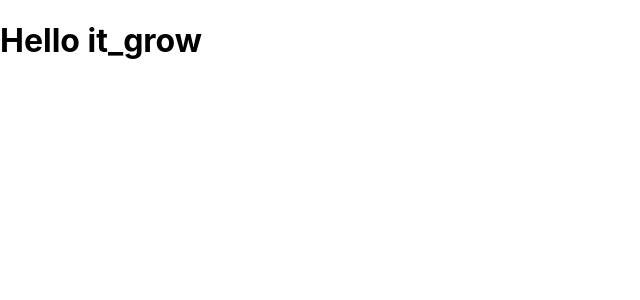
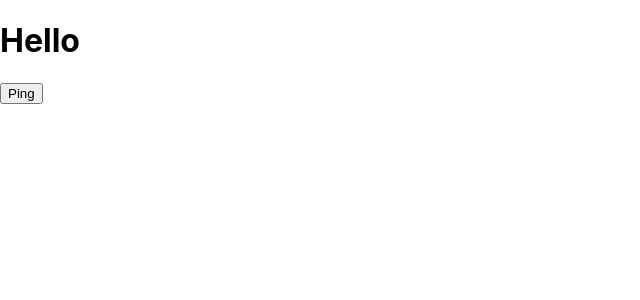
Before and after one commit to idamilankovic/idamilankovic.github.io-gender, a React (Create React App) app in the folder name-generator/: page / in a window 1280 px wide. Shown: the top 300 px of the page, without its empty margins (0-640 px from the left). Built offline with nearby package versions, Linux system fonts and the light colour scheme.

Commit message:
third
Signed-off-by: idamilankovic <ida@itgrow.hr>

```diff
--- a/name-generator/package.json
+++ b/name-generator/package.json
@@ -2,7 +2,7 @@
   "homepage": "https://idamilankovic.github.io/idamilankovic.github.io-gender/",
   "name": "name-generator",
   "proxy": "http://localhost:3000/idamilankovic.github.io-gender",
-  "version": "0.1.1",
+  "version": "0.1.2",
   "private": true,
   "dependencies": {
     "@testing-library/jest-dom": "^5.16.5",
--- a/name-generator/src/App.js
+++ b/name-generator/src/App.js
@@ -1,12 +1,14 @@
 import './App.css';
-import GetName from './components/getName';
+
+import GetPong from './components/getPong';
 
 function App() {
 
   return (
     <div>
-      <h1>Hello it_grow</h1>
-      <span><GetName /></span>
+      <h1>Hello</h1>
+      {/* <span><GetName /></span> */}
+      <span><GetPong /></span>
     </div>
   );
 }
--- /dev/null
+++ b/name-generator/src/components/getPong.js
@@ -0,0 +1,25 @@
+import React from 'react';
+
+function GetPong() {
+
+const handlePong = () => {
+    const response = fetch("https://api.nameapi.org/rest/v5.3/system/ping?apiKey=d10fcce41e8fb0a55f1d64a4ce1fcef4-user1", {
+        method: "GET",
+        mode: 'no-cors',
+        headers: {
+            'Content-type': 'application/json',
+            },
+    }).then(response => console.log(response))
+    console.log(response)
+}
+
+
+  return (
+    <div>
+        <button onClick={handlePong}>Ping</button>
+
+    </div>
+  )
+}
+
+export default GetPong;
```
